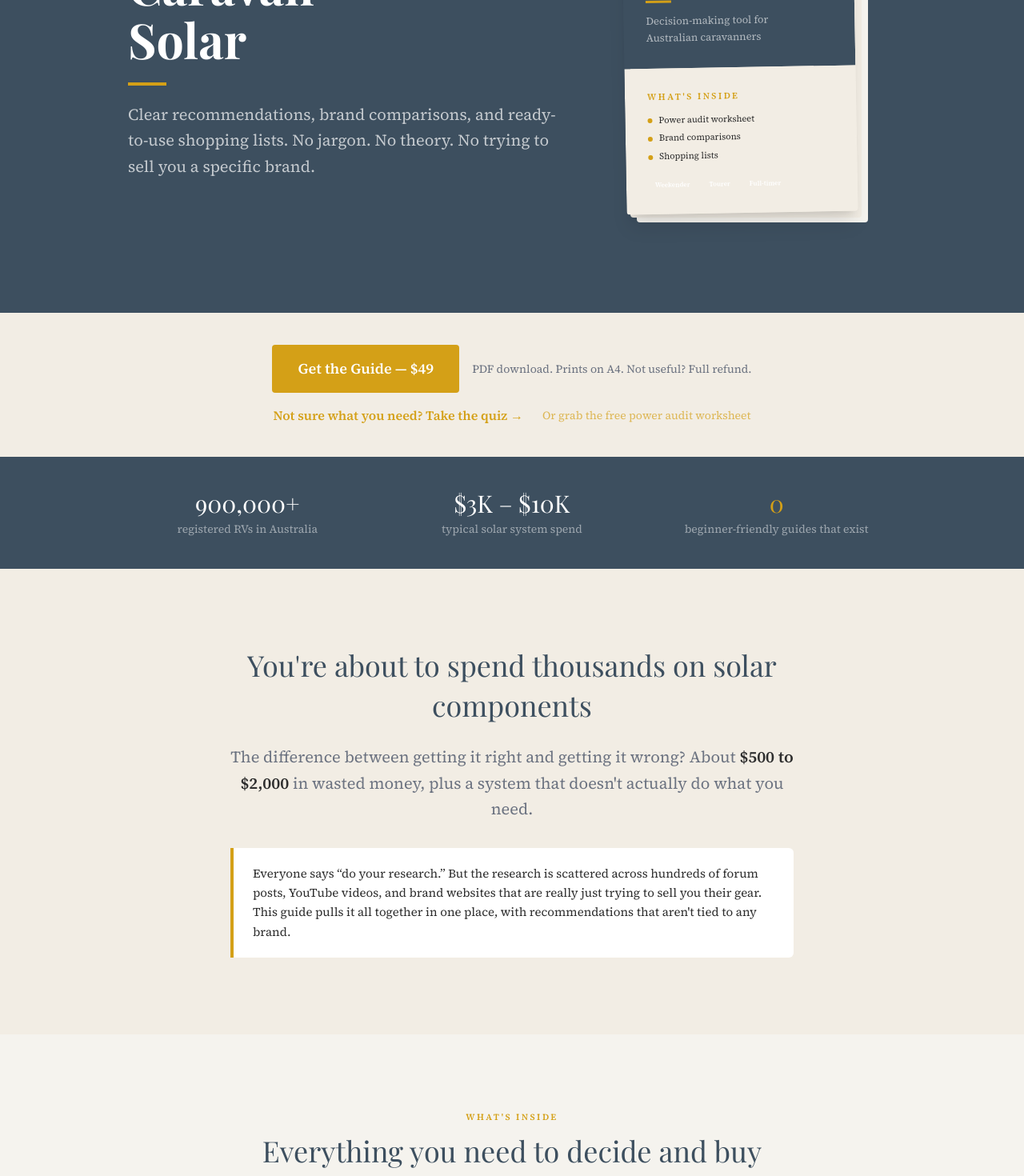
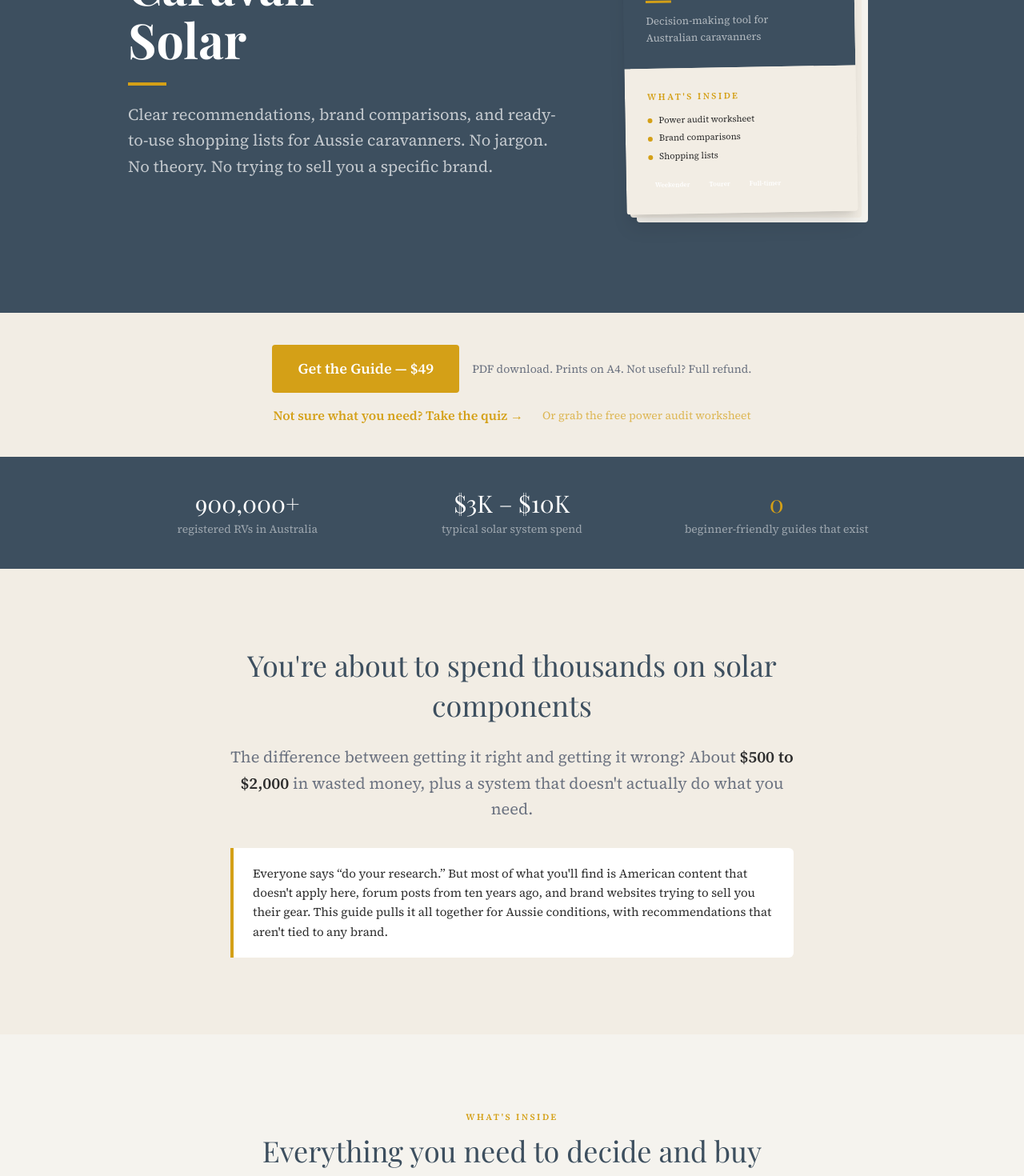
Before and after one commit to jk123x/caravans, a Next.js app in the folder site/: page / in a window 1280 px wide. Shown: the part 300-1770 px from the top of the page at 80% size. Built offline with nearby package versions, Linux system fonts and the light colour scheme.

Commit message:
Add Australian/Aussie messaging across site and ad strategy notes

```diff
--- a/site/src/app/free-guide/page.tsx
+++ b/site/src/app/free-guide/page.tsx
@@ -35,7 +35,7 @@ export default function FreeGuidePage() {
             Your Caravan Solar Power Audit
           </h1>
           <p className="font-body text-brand-muted text-lg leading-relaxed max-w-lg mx-auto">
-            Find out how much power your caravan actually uses each day. It takes 10 minutes and it's the first thing you need to figure out before buying anything.
+            Find out how much power your caravan actually uses each day. Sized for Australian conditions. It takes 10 minutes and it&apos;s the first thing you need to figure out before buying anything.
           </p>
         </div>
 
--- a/site/src/app/page.tsx
+++ b/site/src/app/page.tsx
@@ -82,7 +82,7 @@ const features = [
   {
     num: "03",
     title: "Brand Comparisons",
-    desc: "REDARC vs Victron vs Enerdrive vs Renogy. Side-by-side comparison with clear recommendations for different budgets and use cases.",
+    desc: "REDARC vs Victron vs Enerdrive vs Renogy. Side-by-side comparison of brands you can actually buy in Australia, with clear recommendations for different budgets.",
   },
   {
     num: "04",
@@ -187,8 +187,8 @@ export default function Home() {
               <AnimatedSection delay={0.2}>
                 <p className="font-body text-white/70 text-lg sm:text-xl leading-relaxed mb-8 max-w-xl mx-auto lg:mx-0">
                   Clear recommendations, brand comparisons, and ready-to-use
-                  shopping lists. No jargon. No theory. No trying to sell you a
-                  specific brand.
+                  shopping lists for Aussie caravanners. No jargon. No
+                  theory. No trying to sell you a specific brand.
                 </p>
               </AnimatedSection>
             </div>
@@ -286,11 +286,12 @@ export default function Home() {
             {/* Gold left-bar callout */}
             <div className="border-l-4 border-brand-gold bg-white rounded-r-md px-6 py-5 text-left">
               <p className="font-body text-brand-body leading-relaxed">
-                Everyone says &ldquo;do your research.&rdquo; But the research is
-                scattered across hundreds of forum posts, YouTube videos, and brand
-                websites that are really just trying to sell you their gear. This
-                guide pulls it all together in one place, with recommendations that
-                aren&apos;t tied to any brand.
+                Everyone says &ldquo;do your research.&rdquo; But most of what
+                you&apos;ll find is American content that doesn&apos;t apply here,
+                forum posts from ten years ago, and brand websites trying to sell
+                you their gear. This guide pulls it all together for Aussie
+                conditions, with recommendations that aren&apos;t tied to any
+                brand.
               </p>
             </div>
           </AnimatedSection>
--- a/site/src/components/guide-upsell-block.tsx
+++ b/site/src/components/guide-upsell-block.tsx
@@ -9,7 +9,7 @@ function GoldDot() {
 const benefits = [
   "Your full component list with exact specs for your tier",
   "Brand comparisons (REDARC vs Victron vs Enerdrive vs Renogy)",
-  "A ready-to-use shopping list you can take to the shop",
+  "A ready-to-use shopping list from Australian retailers",
   "System sizing worksheets so every component matches",
   "The 7 expensive mistakes that cost people $500\u20132,000",
 ];
--- a/site/src/components/quiz-result.tsx
+++ b/site/src/components/quiz-result.tsx
@@ -78,7 +78,7 @@ export function QuizResultView({ result }: QuizResultViewProps) {
       <div className="bg-white rounded-md p-6">
         <h3 className="font-display text-brand-slate text-xl mb-3">Your system needs {result.system.length} components</h3>
         <p className="font-body text-brand-muted text-[15px] leading-relaxed mb-4">
-          We&apos;ve worked out the solar panel size, battery capacity, charge controller, and inverter specs for your setup. The guide has your full component list with specific brand recommendations and a ready-to-use shopping list.
+          We&apos;ve worked out the solar panel size, battery capacity, charge controller, and inverter specs for your setup — sized for Australian sun hours and conditions. The guide has your full component list with specific brand recommendations and a ready-to-use shopping list.
         </p>
         <div className="grid grid-cols-2 sm:grid-cols-3 gap-3">
           {["Solar panels", "Battery bank", "Charge controller", "DC-DC charger", "Inverter", "Battery monitor"].map((component) => (
```
Also changed, not shown: 1 other file (tests, documents, lock files or other folders).
